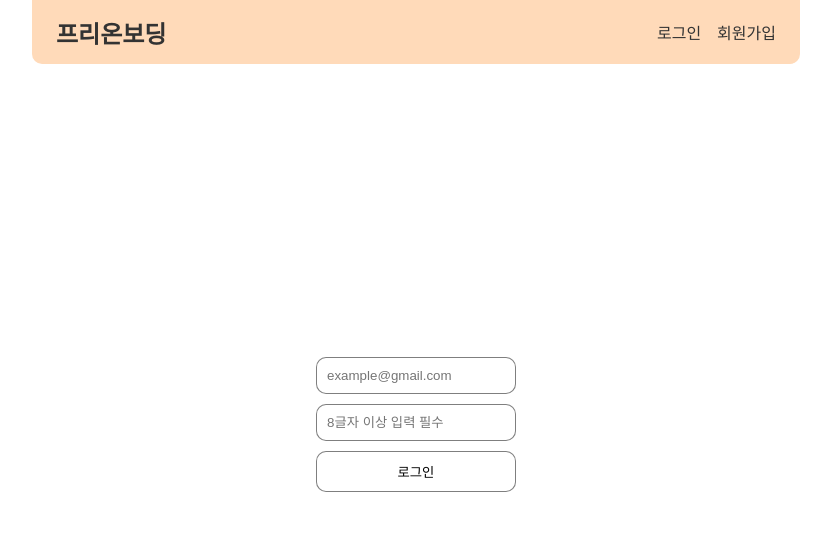
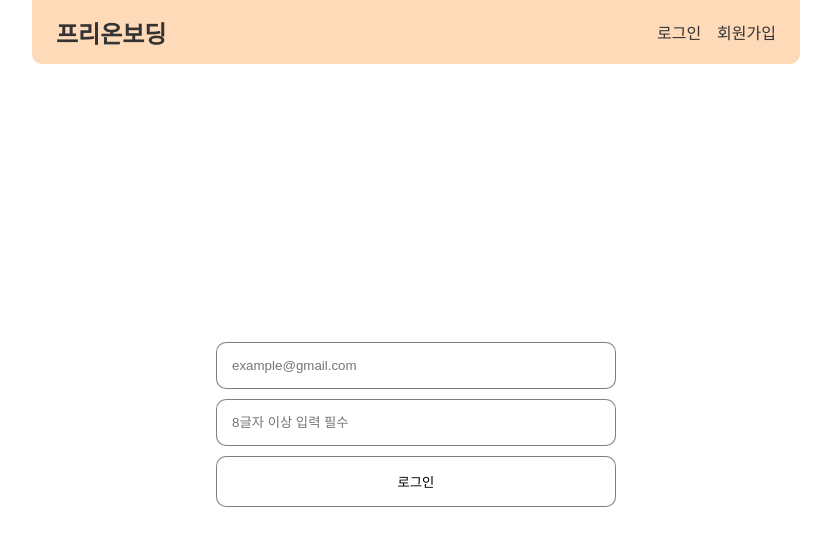
Before and after one commit to Hschan2/wanted-pre-onboarding-frontend, a React (Create React App) app: page /signin in a window 1280 px wide. Shown: the top 546 px of the page, without its empty margins (224-1055 px from the left). Built offline with nearby package versions, Linux system fonts and the light colour scheme.

Commit message:
인풋, 버튼 크기 변경

```diff
--- a/src/style/styled-components.js
+++ b/src/style/styled-components.js
@@ -10,16 +10,16 @@ export const SignInComponent = styled.div`
 `
 
 export const SignInput = styled.input`
-    width: 200px;
-    padding: 10px;
+    width: 400px;
+    padding: 15px;
     margin: 5px 0;
     border: 1px solid rgba(0, 0, 0, 0.5);
     border-radius: 10px;
 `
 
 export const SignButton = styled.button`
-    width: 200px;
-    padding: 10px;
+    width: 400px;
+    padding: 15px;
     margin: 5px 0;
     border: 1px solid rgba(0, 0, 0, 0.5);
     border-radius: 10px;
```
